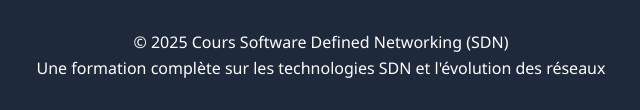
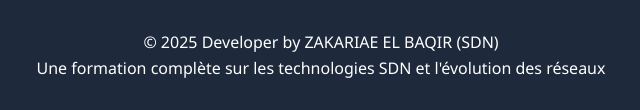
Before and after one commit to zakariaeVIP/SDN, a plain HTML site: page index.html in a window 1280 px wide. Shown: the part 4640-4750 px from the top of the page, 319-959 px from the left. Drawn offline with Linux system fonts and the light colour scheme.

Commit message:
Update index.html

```diff
--- a/index.html
+++ b/index.html
@@ -732,7 +732,7 @@
 
     <footer>
         <div class="container">
-            <p>© 2025 Cours Software Defined Networking (SDN)</p>
+            <p>© 2025 Developer by ZAKARIAE EL BAQIR (SDN)</p>
             <p>Une formation complète sur les technologies SDN et l'évolution des réseaux</p>
         </div>
     </footer>
```
